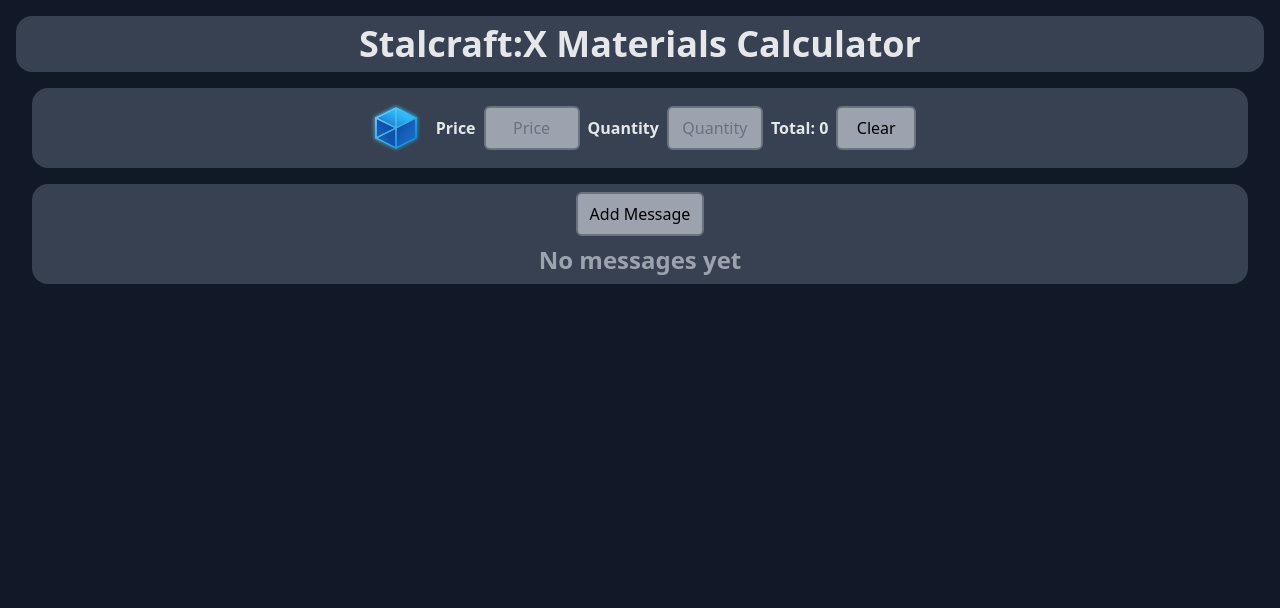
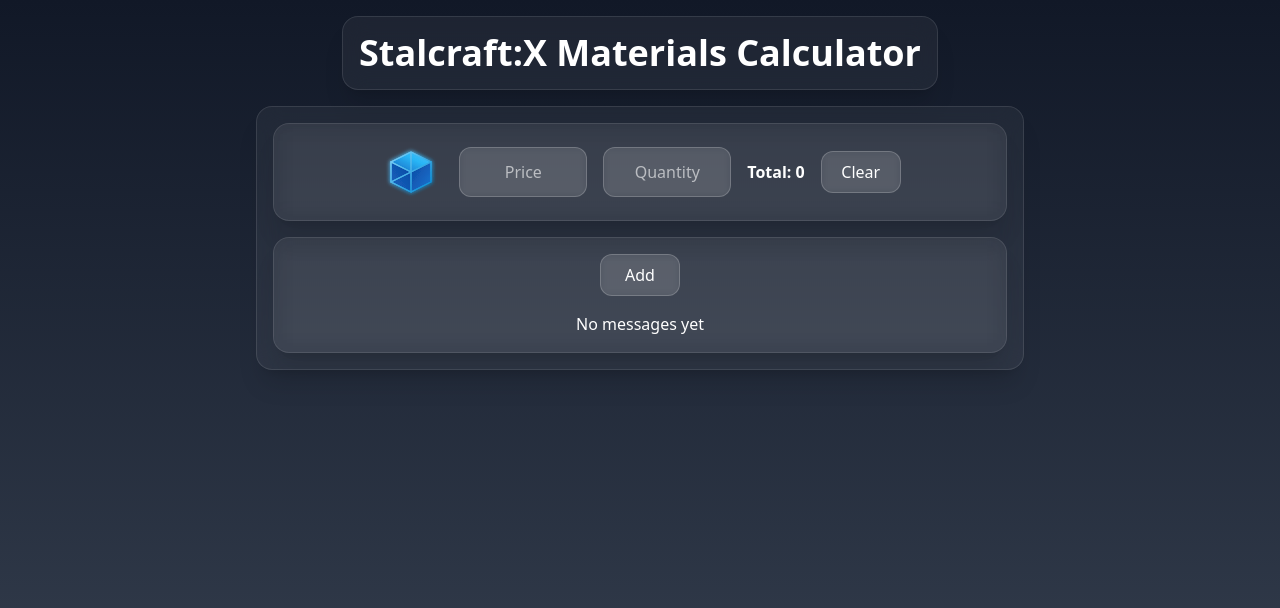
Before and after one commit to Falxns/sc-calculator-app, a React (Vite) app: page / in a window 1280 px wide. Shown: the top 608 px of the page. Built offline with nearby package versions, Linux system fonts and the light colour scheme.

Commit message:
refactor: apply new styling, upd toast logic, add svgs into buttons, remove labels

```diff
--- a/src/App.tsx
+++ b/src/App.tsx
@@ -5,9 +5,9 @@
 
 const App: React.FC = () => {
   return (
-    <div className="min-h-screen p-4 bg-gray-900 text-white">
+    <div className="flex flex-col gap-4">
       <Header />
-      <main className="container mx-auto p-4 flex flex-col gap-4">
+      <main className="glass-container flex-col gap-4 w-full max-w-3xl items-stretch">
         <PriceCalculator />
         <MessageBuilder />
       </main>
--- a/src/components/Header/Header.tsx
+++ b/src/components/Header/Header.tsx
@@ -1,7 +1,7 @@
 const Header = () => {
   return (
-    <header className="flex justify-center items-center gap-2 bg-gray-700 text-gray-200 p-2 rounded-2xl">
-      <h1 className="text-4xl font-bold">Stalcraft:X Materials Calculator</h1>
+    <header className="glass-container">
+      <h1 className="text-4xl font-bold text-center">Stalcraft:X Materials Calculator</h1>
     </header>
   );
 };
--- a/src/components/MessageBuilder/MessageBuilder.tsx
+++ b/src/components/MessageBuilder/MessageBuilder.tsx
@@ -1,3 +1,5 @@
+import { useEffect, useRef, useState } from 'react';
+import { createPortal } from 'react-dom';
 import useLocalStorage from '../../hooks/useLocalStorage';
 import type { MessageBuilderState } from '../../types';
 
@@ -6,11 +8,34 @@
     messages: [],
   });
 
+  const [toast, setToast] = useState<{ message: string; type: 'success' | 'error' } | null>(null);
+  const toastRef = useRef<ReturnType<typeof setTimeout> | null>(null);
+
+  const showToast = (message: string, type: 'success' | 'error') => {
+    if (toastRef.current) {
+      clearTimeout(toastRef.current);
+      toastRef.current = null;
+    }
+    setToast({ message, type });
+    toastRef.current = setTimeout(() => {
+      setToast(null);
+      toastRef.current = null;
+    }, 2500);
+  };
+
+  useEffect(() => {
+    return () => {
+      if (toastRef.current) {
+        clearTimeout(toastRef.current);
+      }
+    };
+  }, []);
+
   return (
-    <section className="flex flex-col items-center justify-center gap-2 bg-gray-700 p-2 rounded-2xl">
+    <section className="glass-container flex-col gap-4 w-full">
       <button
         type="button"
-        className="text-base text-black text-center p-2 rounded-md w-32 border-2 border-gray-500 bg-gray-400 hover:bg-gray-500 focus:outline-none focus:ring-2 focus:ring-blue-500"
+        className="btn w-20"
         onClick={() => {
           setState((prev) => ({
             ...prev,
@@ -18,15 +43,13 @@
           }));
         }}
       >
-        Add Message
+        Add
       </button>
-      {state.messages.length === 0 && (
-        <p className="text-2xl font-bold text-gray-400">No messages yet</p>
-      )}
+      {state.messages.length === 0 && <p className="text-base font-medium">No messages yet</p>}
       {state.messages.map(({ id, content }) => (
-        <div key={id} className="flex items-center justify-center gap-2 w-full">
+        <div key={id} className="flex justify-center items-start gap-4 w-full">
           <textarea
-            className="text-base text-black p-2 rounded-md w-1/2 h-32 border-2 border-gray-500 bg-gray-400 hover:bg-gray-500 focus:outline-none focus:ring-2 focus:ring-blue-500"
+            className="input w-96 h-32 resize-none"
             value={content}
             onChange={(e) => {
               setState((prev) => ({
@@ -37,25 +60,40 @@
               }));
             }}
           />
+          <div className="flex flex-col justify-center items-center gap-2">
             <button
               type="button"
-            className="text-base text-black text-center p-2 rounded-md w-20 border-2 border-gray-500 bg-gray-400 hover:bg-gray-500 focus:outline-none focus:ring-2 focus:ring-blue-500"
+              className="btn w-auto p-2"
+              aria-label="Copy"
               onClick={() => {
                 navigator.clipboard
                   .writeText(content)
                   .then(() => {
-                  alert('Copied!');
+                    showToast('Copied!', 'success');
                   })
                   .catch(() => {
-                  alert('Failed to copy!');
+                    showToast('Failed to copy!', 'error');
                   });
               }}
             >
-            Copy
+              <svg
+                xmlns="http://www.w3.org/2000/svg"
+                viewBox="0 0 24 24"
+                fill="none"
+                stroke="currentColor"
+                strokeWidth="2"
+                strokeLinecap="round"
+                strokeLinejoin="round"
+                className="w-5 h-5"
+              >
+                <rect x="9" y="9" width="13" height="13" rx="2" ry="2" />
+                <path d="M5 15H4a2 2 0 0 1-2-2V4a2 2 0 0 1 2-2h9a2 2 0 0 1 2 2v1" />
+              </svg>
             </button>
             <button
               type="button"
-            className="text-base text-black text-center p-2 rounded-md w-20 border-2 border-gray-500 bg-gray-400 hover:bg-gray-500 focus:outline-none focus:ring-2 focus:ring-blue-500"
+              className="btn w-auto p-2"
+              aria-label="Delete"
               onClick={() => {
                 if (confirm('Are you sure you want to delete this message?')) {
                   setState((prev) => ({
@@ -65,10 +103,36 @@
                 }
               }}
             >
-            Delete
+              <svg
+                xmlns="http://www.w3.org/2000/svg"
+                viewBox="0 0 24 24"
+                fill="none"
+                stroke="currentColor"
+                strokeWidth="2"
+                strokeLinecap="round"
+                strokeLinejoin="round"
+                className="w-5 h-5"
+              >
+                <polyline points="3 6 5 6 21 6" />
+                <path d="M19 6v14a2 2 0 0 1-2 2H7a2 2 0 0 1-2-2V6m3 0V4a2 2 0 0 1 2-2h4a2 2 0 0 1 2 2v2" />
+                <line x1="10" y1="11" x2="10" y2="17" />
+                <line x1="14" y1="11" x2="14" y2="17" />
+              </svg>
             </button>
           </div>
+        </div>
       ))}
+      {toast &&
+        createPortal(
+          <div
+            role="status"
+            aria-live="polite"
+            className={`blur-effect fixed top-4 right-4 p-4 z-50 ${toast.type === 'success' ? 'bg-green-300/30 hover:bg-green-300/40' : 'bg-red-300/30 hover:bg-red-300/40'}`}
+          >
+            {toast.message}
+          </div>,
+          document.body
+        )}
     </section>
   );
 };
--- a/src/components/PriceCalculator/PriceCalculator.tsx
+++ b/src/components/PriceCalculator/PriceCalculator.tsx
@@ -14,17 +14,15 @@
   const total = calculatorState.price * calculatorState.quantity;
 
   return (
-    <section className="flex justify-center items-center gap-2 bg-gray-700 text-gray-200 p-2 rounded-2xl">
+    <section className="glass-container gap-4 w-full flex-col sm:flex-row">
       <img src={slastena} alt="Slastena" className="w-16 h-16" />
-      <label className="text-base font-bold text-gray-200" htmlFor="price">
-        Price
-      </label>
       <input
         id="price"
-        className="text-base text-black text-center p-2 rounded-md w-24 border-2 border-gray-500 bg-gray-400 hover:bg-gray-500 focus:outline-none focus:ring-2 focus:ring-blue-500 placeholder:text-gray-500"
+        className="input w-32 text-center"
         type="number"
         value={calculatorState.price === 0 ? '' : calculatorState.price}
         placeholder="Price"
+        aria-label="Price"
         onChange={(e) => {
           const raw = e.target.value;
           if (raw.includes('-') || raw.includes('+') || raw.includes('e') || raw.includes('E')) {
@@ -42,15 +40,13 @@
           }
         }}
       />
-      <label className="text-base font-bold text-gray-200" htmlFor="quantity">
-        Quantity
-      </label>
       <input
         id="quantity"
-        className="text-base text-black text-center p-2 rounded-md w-24 border-2 border-gray-500 bg-gray-400 hover:bg-gray-500 focus:outline-none focus:ring-2 focus:ring-blue-500 placeholder:text-gray-500"
+        className="input w-32 text-center"
         type="number"
         value={calculatorState.quantity === 0 ? '' : calculatorState.quantity}
         placeholder="Quantity"
+        aria-label="Quantity"
         onChange={(e) => {
           const raw = e.target.value;
           if (raw.includes('-') || raw.includes('+') || raw.includes('e') || raw.includes('E')) {
@@ -71,7 +67,7 @@
       <p className="text-base font-bold">Total: {total.toLocaleString()}</p>
       <button
         type="button"
-        className="text-base text-black text-center p-2 rounded-md w-20 border-2 border-gray-500 bg-gray-400 hover:bg-gray-500 focus:outline-none focus:ring-2 focus:ring-blue-500"
+        className="btn"
         onClick={() => {
           setCalculatorState({
             price: 0,
--- a/src/index.css
+++ b/src/index.css
@@ -12,3 +12,33 @@
   -moz-appearance: textfield;
   appearance: textfield;
 }
+
+@layer base {
+  body {
+    @apply min-h-screen p-4 text-white bg-gradient-to-b from-gray-900 to-gray-700;
+  }
+}
+
+@layer components {
+  .btn {
+    @apply glass-effect px-4 py-2 w-20 text-base font-medium;
+  }
+
+  .input {
+    @apply glass-effect px-4 py-3 placeholder:text-white/60 focus:outline-none focus:ring-2 focus:ring-white/50;
+  }
+
+  .glass-container {
+    @apply bg-white/5 backdrop-blur-md rounded-2xl border border-white/10 shadow-xl text-white flex justify-center items-center p-4 mx-auto;
+  }
+}
+
+@layer utilities {
+  .blur-effect {
+    @apply backdrop-blur-sm rounded-xl transition-all duration-200 text-white border border-white/20;
+  }
+
+  .glass-effect {
+    @apply bg-white/10 hover:bg-white/20 backdrop-blur-sm rounded-xl transition-all duration-200 border border-white/20 text-white;
+  }
+}
```
Lines whose indentation alone changed are shown as unchanged.
